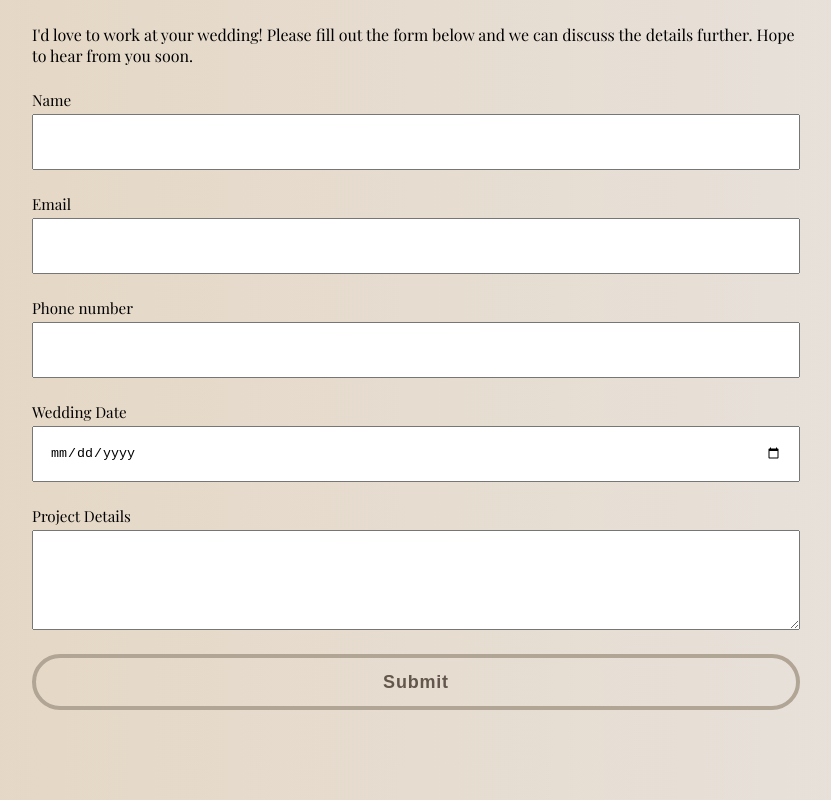
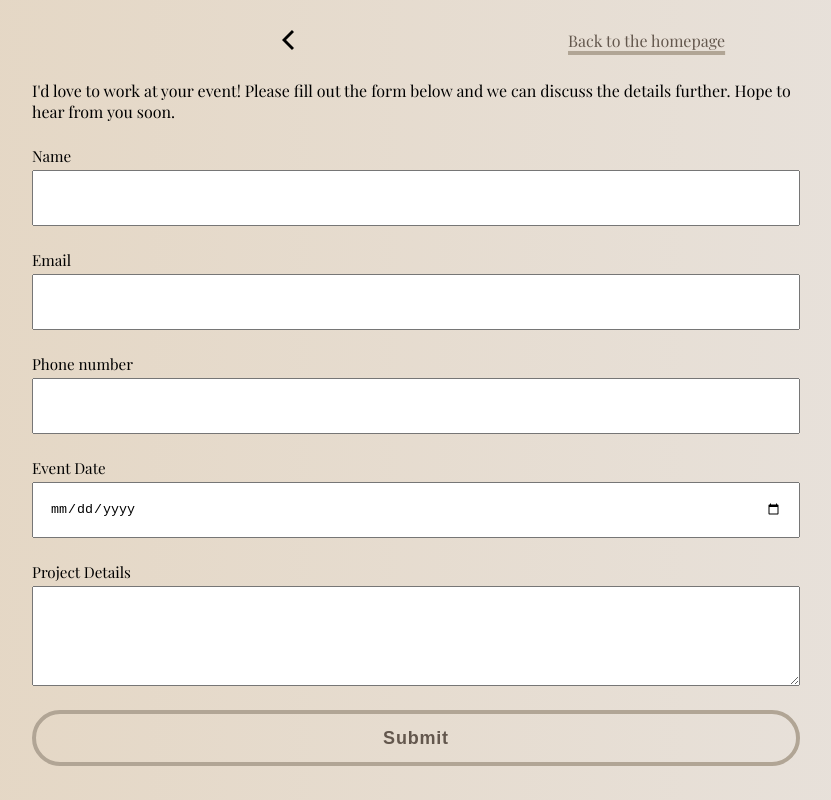
Before and after one commit to nickonometry/tamiko-andrews, an Astro site: page /contact in a window 1280 px wide. Shown: the whole page, without its empty margins (224-1055 px from the left). Built offline with nearby package versions, Linux system fonts and the light colour scheme; Astro itself is replaced by a stand-in of ours; a web font is replaced by a local one.

Commit message:
chore: couple two tree improvements and fixes

```diff
--- a/src/pages/contact.astro
+++ b/src/pages/contact.astro
@@ -1,9 +1,10 @@
 ---
 // @ts-nocheck
-import Layout from '../layouts/Layout.astro';
+import Layout from "../layouts/Layout.astro";
 ---
 
-<Layout title="Tamiko Andrews - An Accomplished Southern Maine Hair Stylist - Contact Me">
+<Layout
+  title="Tamiko Andrews - An Accomplished Southern Maine Hair Stylist - Contact Me">
   <main>
     <div class="contact-container">
       <form
@@ -12,68 +13,72 @@ import Layout from '../layouts/Layout.astro';
         netlify-honeypot="bot-field"
         data-netlify="true"
         netlify>
+        <a href="/" class="back">
+          <svg
+            height="32px"
+            width="32px"
+            id="Layer_1"
+            style="enable-background:new 0 0 512 512;"
+            version="1.1"
+            viewBox="0 0 512 512"
+            width="512px"
+            xml:space="preserve"
+            xmlns="http://www.w3.org/2000/svg"
+            xmlns:xlink="http://www.w3.org/1999/xlink"
+            ><polygon
+              points="352,128.4 319.7,96 160,256 160,256 160,256 319.7,416 352,383.6 224.7,256 "
+            ></polygon></svg
+          >
+          Back to the homepage
+        </a>
         <p style="margin: 0;">
-     I'd love to work at your wedding! Please fill out the form below and we can discuss the details further. Hope to hear from you soon.
+          I'd love to work at your event! Please fill out the form below and we
+          can discuss the details further. Hope to hear from you soon.
         </p>
-    <input
-     type="hidden"
-     name="form-name"
-     value="netlify-form-example"
-    />
+        <input type="hidden" name="form-name" value="netlify-form-example" />
         <div class="input-container">
           <label for="name">Name</label>
-     <input
-      name="name"
-      id="name"
-      required
-      type="text"
-     />
+          <input name="name" id="name" required type="text" />
         </div>
         <div class="input-container">
           <label for="email">Email</label>
-     <input
-      name="email"
-      id="email"
-      required
-      type="email"
-     />
+          <input name="email" id="email" required type="email" />
         </div>
         <div class="input-container">
           <label for="phone">Phone number</label>
-     <input
-      name="phone"
-      id="phone"
-      required
-      type="phone"
-     />
+          <input name="phone" id="phone" required type="phone" />
         </div>
         <div class="input-container">
-     <label for="wedding-date">Wedding Date</label>
-     <input
-      name="wedding-date"
-      id="wedding-date"
-      required
-      type="date"
-     />
+          <label for="event-date">Event Date</label>
+          <input name="event-date" id="event-date" required type="date" />
         </div>
         <div class="input-container">
           <label for="project">Project Details</label>
-     <textarea
-      name="project"
-      id="project"
-      type="text">
-     </textarea>
+          <textarea name="project" id="project" type="text"> </textarea>
         </div>
-    <input
-     type="submit"
-     value="Submit"
-    />
+        <input type="submit" value="Submit" />
       </form>
     </div>
   </main>
 </Layout>
 
 <style>
+  main {
+    height: 100dvh;
+    display: flex;
+    place-content: center;
+  }
+
+  .back {
+    display: flex;
+    align-items: center;
+    gap: 24px;
+    color: var(--accent-darker);
+    text-decoration: underline;
+    text-decoration-color: var(--accent-dark);
+    text-decoration-thickness: 4px;
+    text-underline-offset: 4px;
+  }
   .contact-container {
     max-width: 1440px;
     width: 100%;
@@ -111,7 +116,7 @@ import Layout from '../layouts/Layout.astro';
     height: 100px;
   }
 
- input[type='submit'] {
+  input[type="submit"] {
     display: grid;
     place-content: center;
     border: 4px solid var(--accent-dark);
@@ -124,7 +129,7 @@ import Layout from '../layouts/Layout.astro';
     transition: all 400ms ease-in;
   }
 
- input[type='submit']:hover {
+  input[type="submit"]:hover {
     background-color: #d5d4d3;
     color: #242019;
     border-color: var(--accent-darker);
--- a/src/pages/index.astro
+++ b/src/pages/index.astro
@@ -15,6 +15,8 @@ import { Image } from 'astro:assets';
      alt="Tamiko Andrews headshot"
      densities={[1.5, 2]}
      quality="mid"
+     width="450"
+     loading="lazy"
      class="headshot"
     />
    </div>
@@ -42,7 +44,7 @@ import { Image } from 'astro:assets';
       style="justify-content: center;">
       <AnchorButton
        buttonText="View my work"
-       link="www.google.com"
+       link="https://www.instagram.com/tamiko_andrews"
        linkTarget="_blank"
       />
       <AnchorButton
```
Also changed, not shown: 1 other file. Lines whose indentation alone changed are shown as unchanged.
